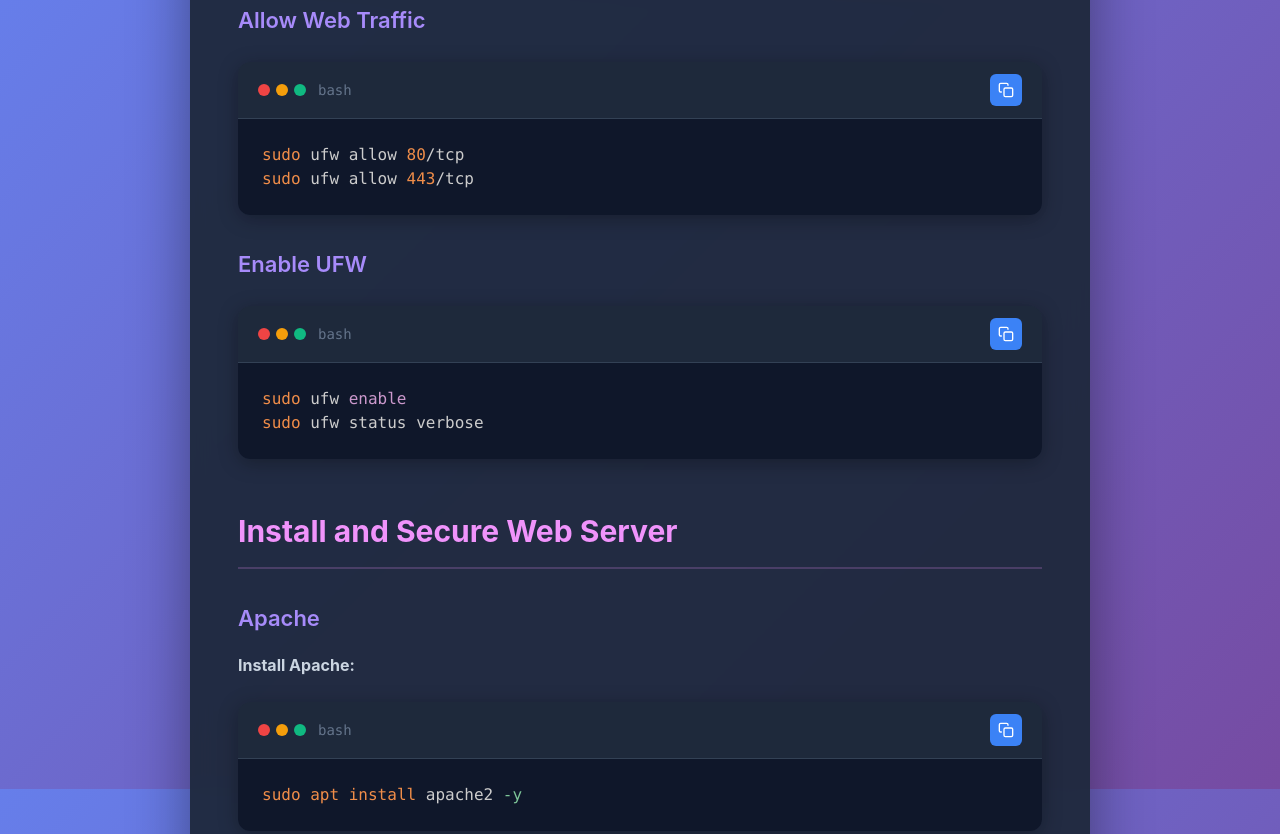
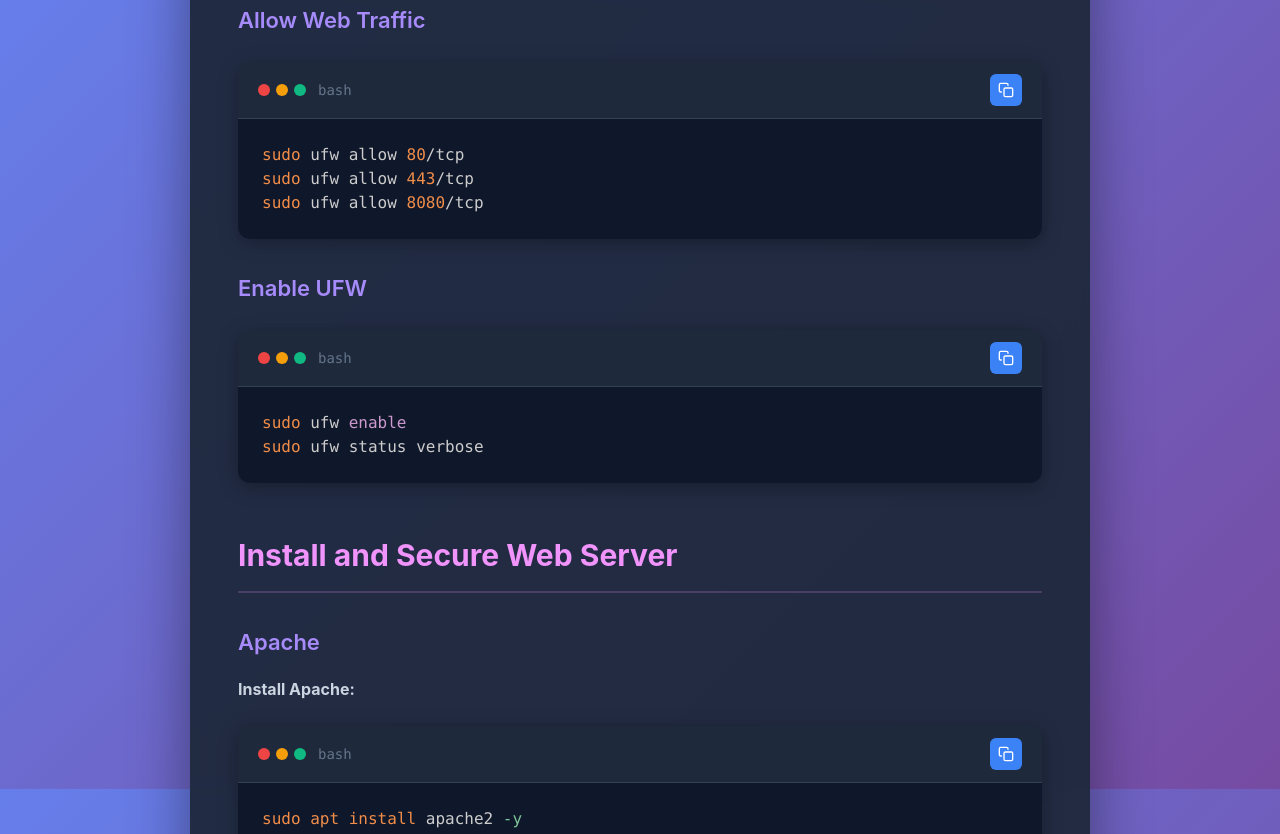
Before and after one commit to Shamal-Rathnayake/server-setup-guide, a website: page index.html in a window 1280 px wide. Shown: the part 8811-9645 px from the top of the page. Drawn offline with nearby package versions, Linux system fonts and the light colour scheme.

Commit message:
added apache module changes

```diff
--- a/index.html
+++ b/index.html
@@ -655,7 +655,8 @@ sudo ufw default allow outgoing</code></pre>
         <div class="code-block">
           <div class="code-header"><span class="code-label">bash</span></div>
           <pre><code class="language-bash">sudo ufw allow 80/tcp
-sudo ufw allow 443/tcp</code></pre>
+sudo ufw allow 443/tcp
+sudo ufw allow 8080/tcp</code></pre>
         </div>
         <h3 id="enable-ufw">Enable UFW</h3>
         <div class="code-block">
@@ -790,6 +791,8 @@ sudo systemctl restart apache2</code></pre>
           <div class="code-header"><span class="code-label">bash</span></div>
           <pre><code class="language-bash">sudo a2enmod proxy
 sudo a2enmod proxy_http
+sudo a2enmod proxy_html
+sudo a2enmod ssl
 sudo systemctl restart apache2</code></pre>
         </div>
         <div class="code-block">
```
